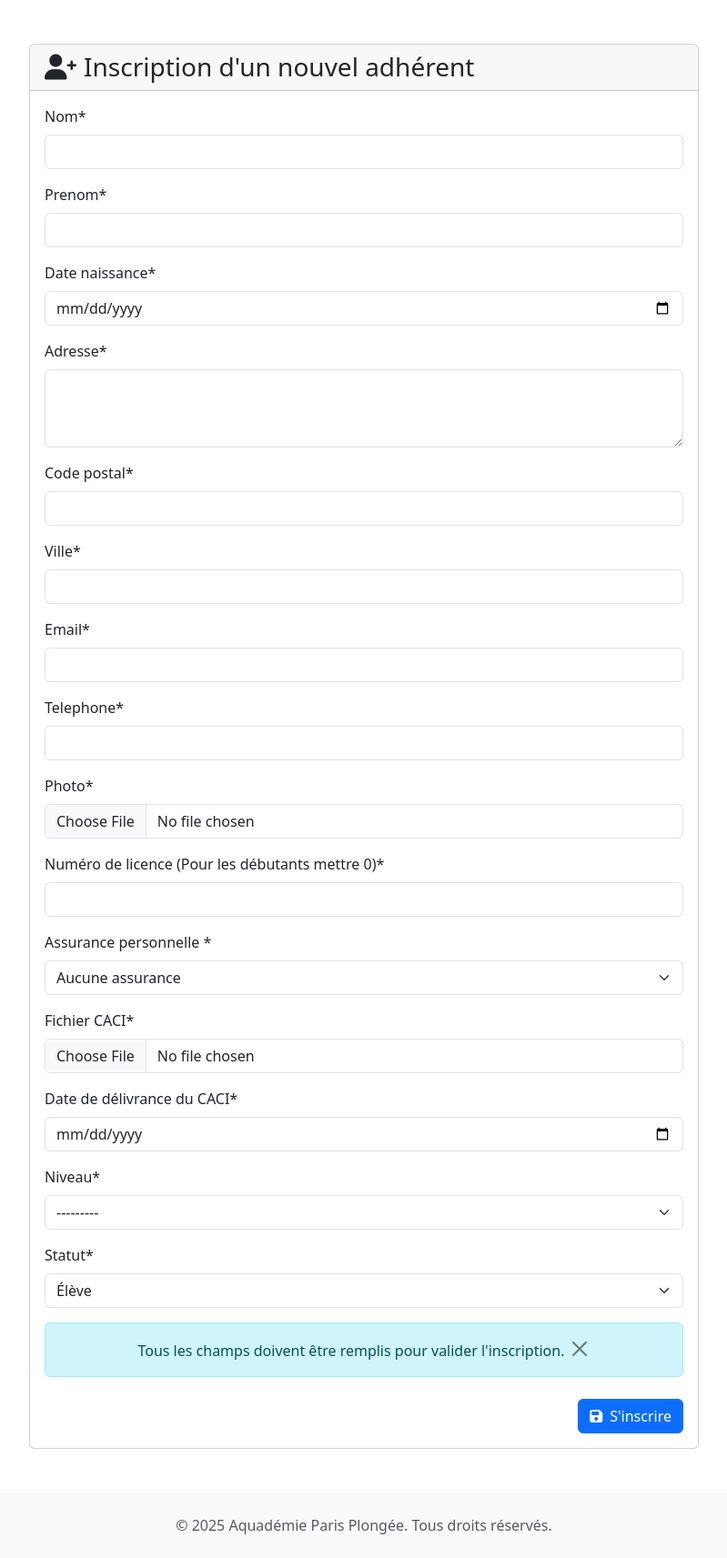
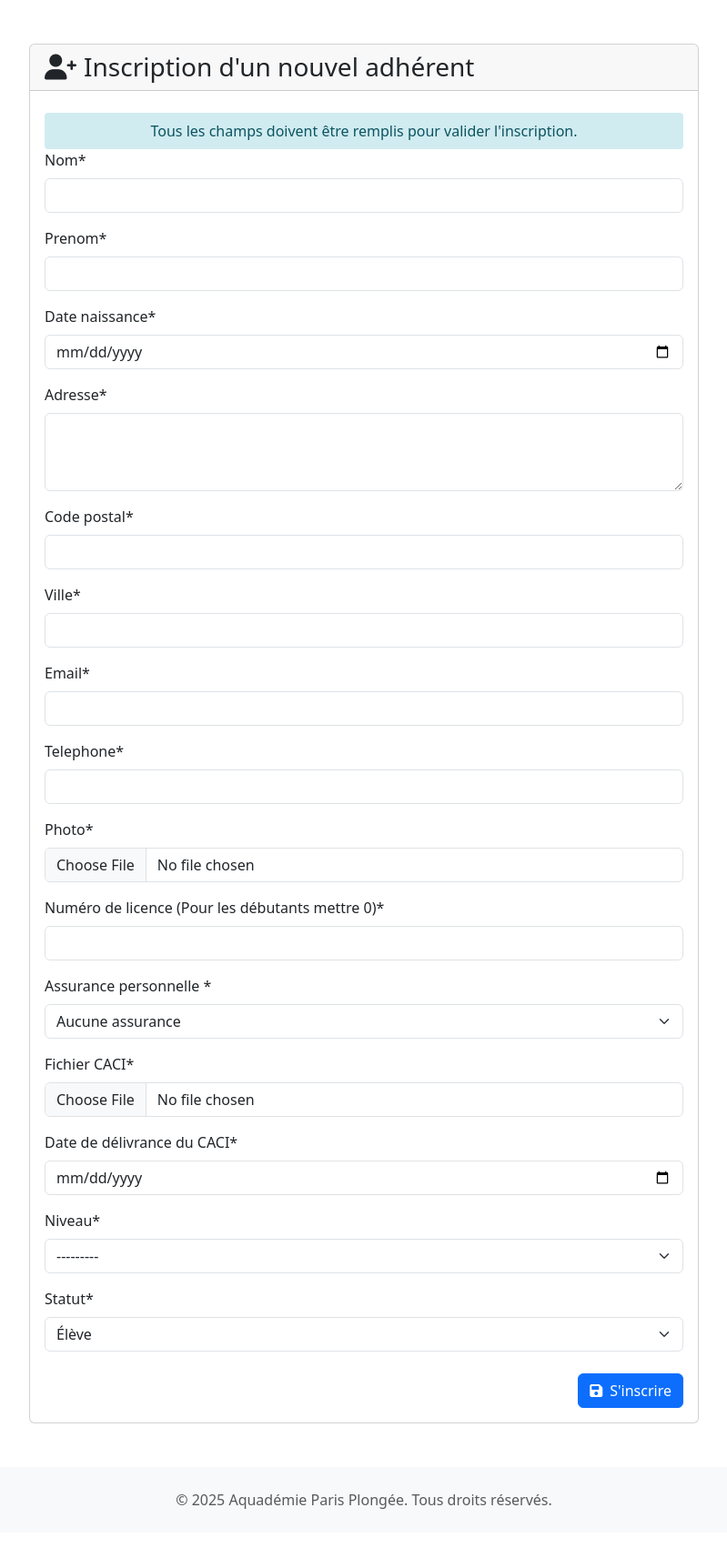
Before and after one commit to abissolah/aquademie-technique, a Django app: page /adherents/inscription/ in a window 1280 px wide. Shown: the part 56-1769 px from the top of the page at 91% size, without its empty margins (240-1039 px from the left). After the commit the page ends 1715 px from the top, so only its background shows below. Run offline with Django 5.2, Linux system fonts and the light colour scheme; some libraries are stand-ins or nearby versions.

Commit message:
formulaire

```diff
--- a/templates/gestion/adherent_public_form.html
+++ b/templates/gestion/adherent_public_form.html
@@ -37,10 +37,11 @@
                 {% else %}
                 <form method="post" enctype="multipart/form-data" novalidate id="adherent-public-form">
                     {% csrf_token %}
-                    {{ form|crispy }}
-                    <div class="alert alert-info text-center mt-2 mb-0">
+                    <div class="text-center mt-2 mb-0" style="color:#0c5460;background:#d1ecf1;padding:8px;border-radius:4px;">
                         Tous les champs doivent être remplis pour valider l'inscription.
                     </div>
+                    {{ form|crispy }}
+
                     <div class="d-flex justify-content-end mt-3 flex-column align-items-end">
                         <div id="caci-message" class="mb-2 w-100"></div>
                         <button type="submit" class="btn btn-primary" id="submit-btn">
```
